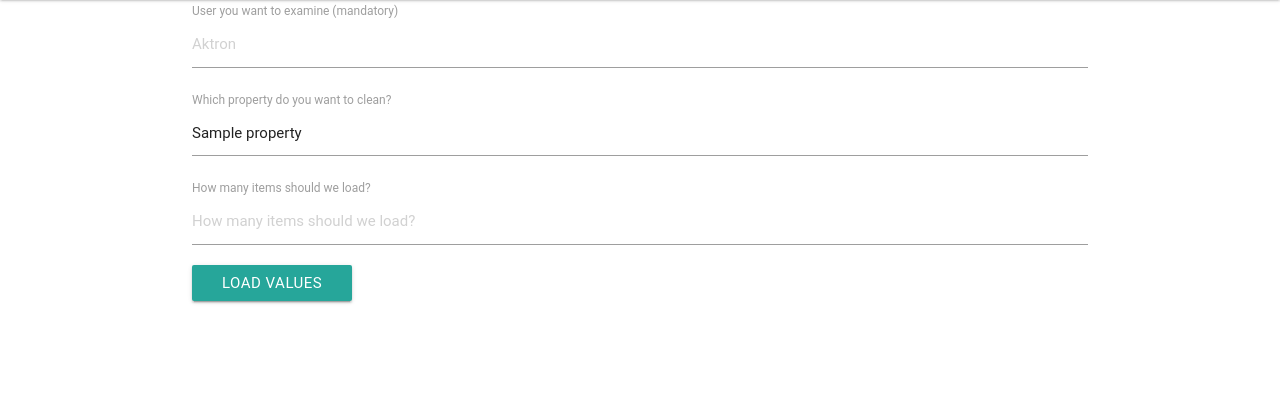
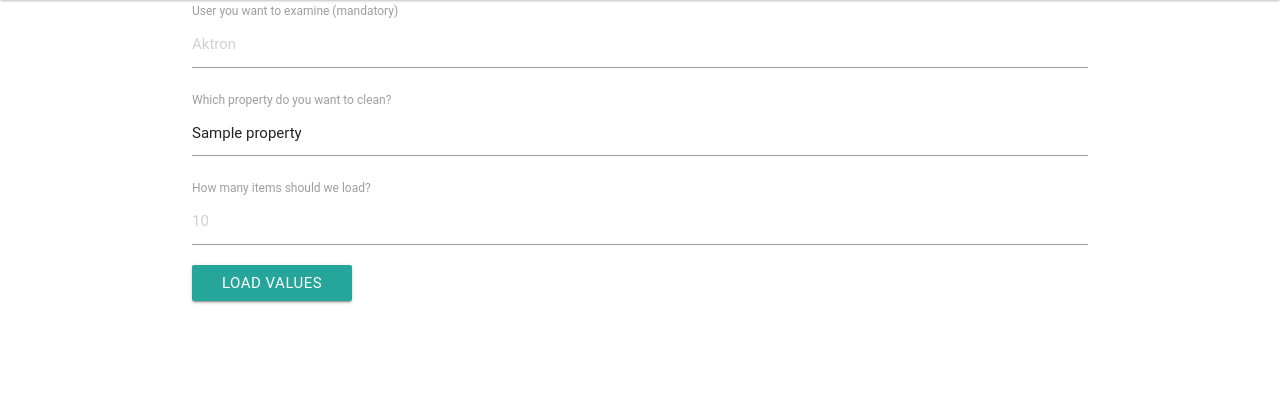
Before and after one commit to wikimedia/labs-tools-harvesting-data-refinery, a Flask app: template src/templates/tool.html in a window 1280 px wide. Shown: the part 65-474 px from the top of the page. Run offline with Flask 2, Linux system fonts and the light colour scheme; the template is opened without the code that fills it: most values are stand-ins (such as "Sample title", 1, 10 or a date in 2020); some web fonts are replaced.

```diff
--- a/src/templates/tool.html
+++ b/src/templates/tool.html
@@ -12,7 +12,7 @@
         <label for="property">Which property do you want to clean?</label>
         <input type="text" id="property" name="property" value="{{property}}" placeholder="P18, P37, etc." required>
         <label for="limit">How many items should we load?</label>
-        <input type="number" id="limit" name="limit" value="{{limit}}" placeholder="How many items should we load?" required>
+        <input type="number" id="limit" name="limit" value="{{limit}}" placeholder="10" required>
         <button type="submit" class="btn wafes-effect wafes-light" type="button" id="load">Load values</button>
     </form>
     <div id="values">
```
